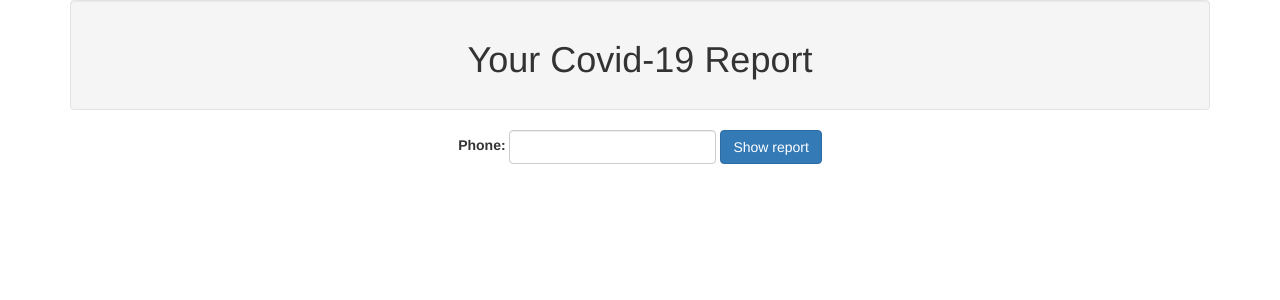
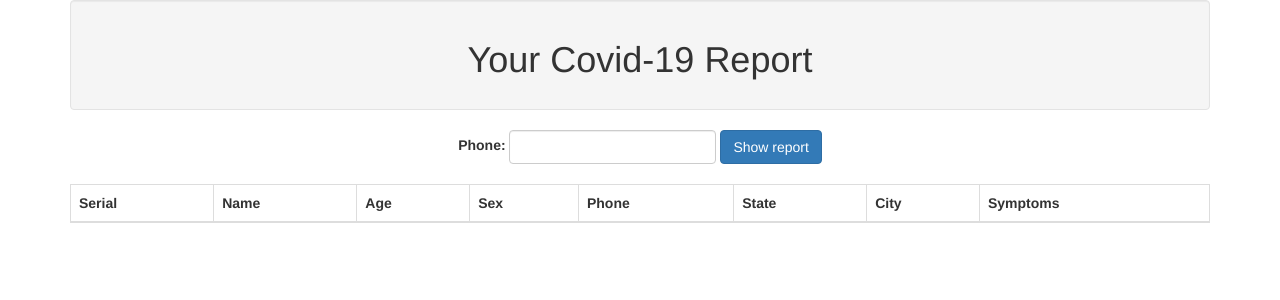
Before and after one commit to Prakharsvnit/covidTracker, a Flask app: page /report in a window 1280 px wide. Shown: the top 300 px of the page. Run offline with Flask 2, Linux system fonts and the light colour scheme; lists and menus that the app fills with data are empty; some libraries are stand-ins or nearby versions.

Commit message:
sixth commit

```diff
--- a/app.py
+++ b/app.py
@@ -104,7 +104,9 @@ def insertPatient():
 
 @app.route('/statistics')
 def statistics():
-    return render_template('statistics.html')
+
+    stats = patient_detail.query.all()
+    return render_template('statistics.html',stats=stats)
 
 @app.route('/patient')
 def patient():
@@ -115,7 +117,8 @@ def report():
 
     if request.method == 'POST':
 
-        result = citizen_report.query.filter_by(phone = request.form['phone']).first()
+        result = citizen_report.query.filter_by(phone = request.form['phone']).all()
         return render_template('report.html',result=result)
 
+
     return render_template('report.html')
--- a/templates/report.html
+++ b/templates/report.html
@@ -20,6 +20,35 @@
 		  <button type="submit" class="btn btn-primary">Show report</button>
 		</form>
     </div>
+    <br>
+    <table class="table table-bordered">
+    		<thead>
+	    		<tr>
+	    			<th>Serial</th>
+	    			<th>Name</th>
+	    			<th>Age</th>
+	    			<th>Sex</th>
+	    			<th>Phone</th>
+	    			<th>State</th>
+	    			<th>City</th>
+	    			<th>Symptoms</th>
+	    		</tr>
+    		</thead>
+    		<tbody>
+    			{% for row in result %}
+	    		<tr>
+	    			<td>{{row.id}}</td>
+	    			<td>{{row.name}}</td>
+	    			<td>{{row.age}}</td>
+	    			<td>{{row.sex}}</td>
+	    			<td>{{row.phone}}</td>
+	    			<td>{{row.state}}</td>
+	    			<td>{{row.city}}</td>
+	    			<td>{{row.symptoms}}</td>
+	    		</tr>
+	    		{% endfor %}
+    		</tbody>
+    	</table>
 </div>
 </body>
 </html>
```
Also changed, not shown: templates/statistics.html (+26 -0 lines), 1 other file.
